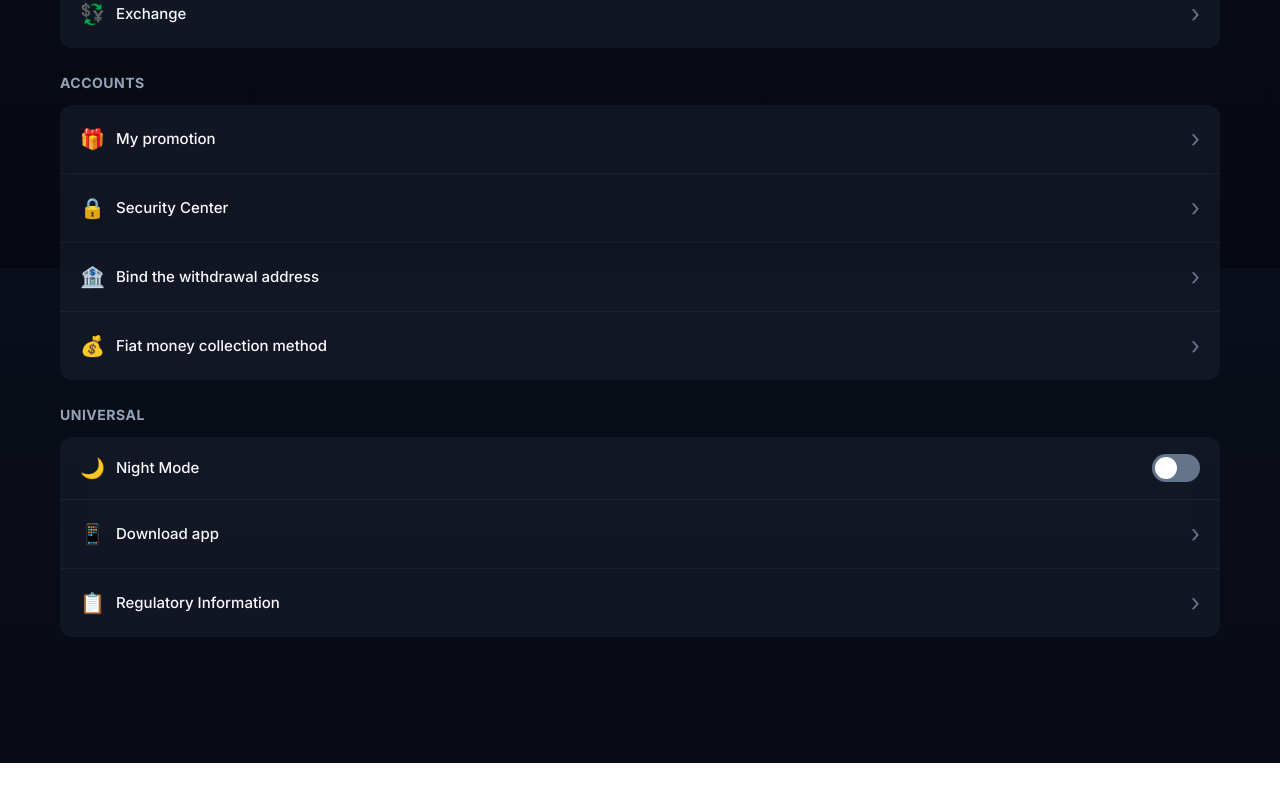
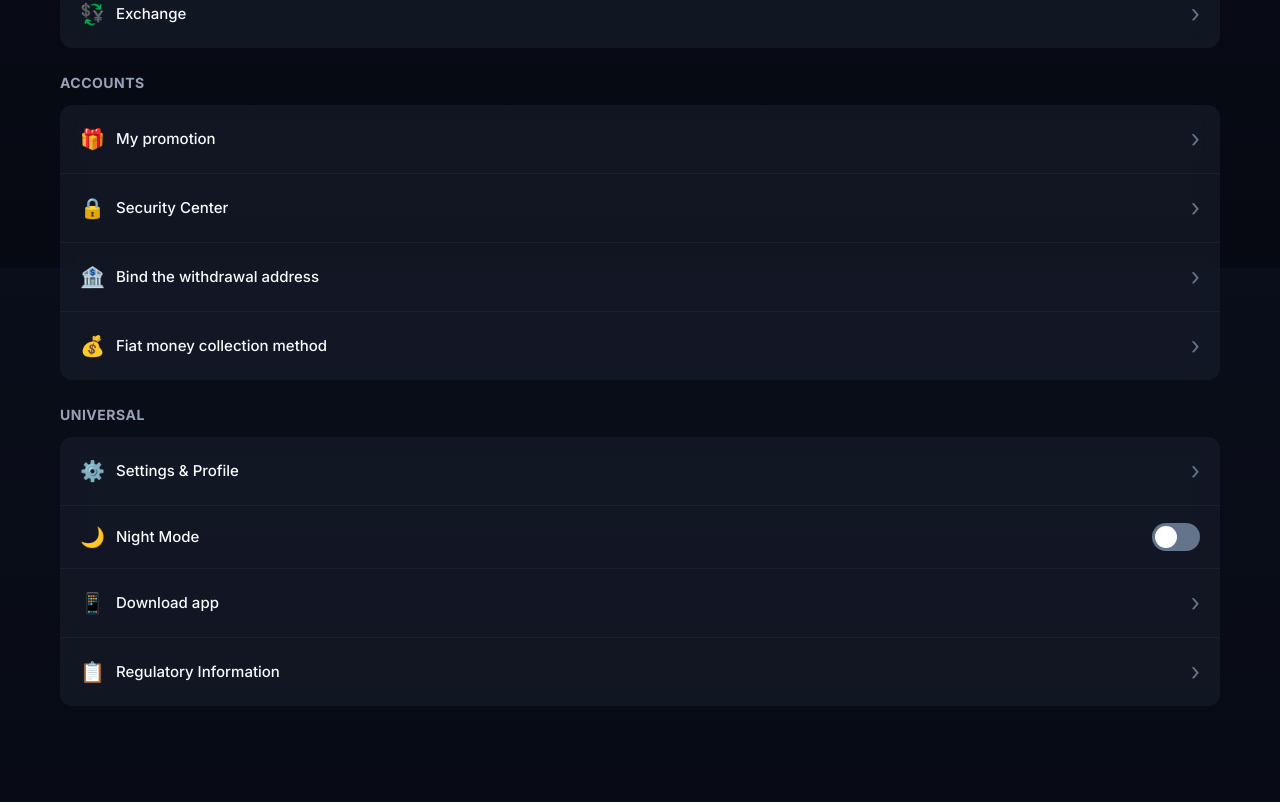
Before and after one commit to blen-az/investFX, a React (Create React App) app: page /wallet in a window 1280 px wide. Shown: the part 532-1334 px from the top of the page. Before the commit the page ends 1295 px from the top, so only its background shows below. Built offline with nearby package versions, Linux system fonts and the light colour scheme; no server answers; the database is empty; sample sign-in values are in the browser's storage.

Commit message:
feat: add Settings & Profile link to Mine page for full profile access

```diff
--- a/src/pages/Wallet.jsx
+++ b/src/pages/Wallet.jsx
@@ -45,6 +45,7 @@ export default function Wallet() {
         {
             title: 'Universal',
             items: [
+                { label: 'Settings & Profile', path: '/profile', icon: '⚙️' },
                 { label: 'Night Mode', path: null, icon: '🌙', toggle: true },
                 { label: 'Download app', path: '/download-app', icon: '📱' },
                 { label: 'Regulatory Information', path: '/regulatory-info', icon: '📋' },
```
